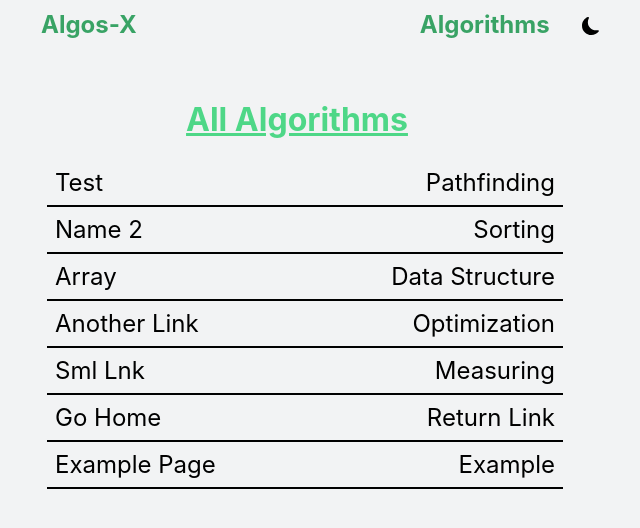
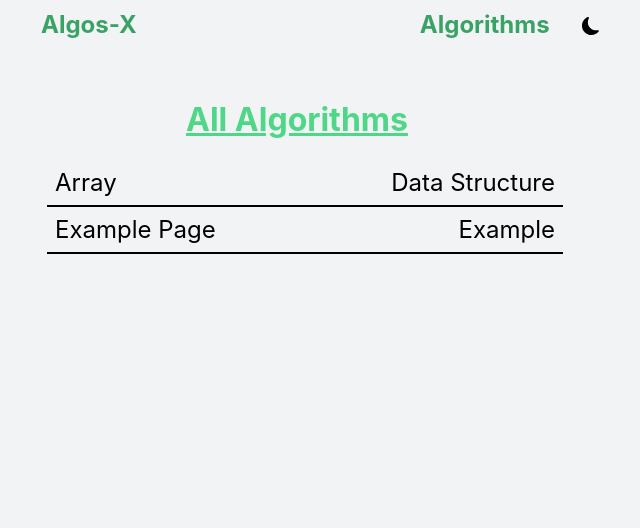
Before and after one commit to JoshBergman/Algorithms-Explained, a React (Create React App) app: page /algorithms in a window 1280 px wide. Shown: the top 528 px of the page, without its empty margins (343-983 px from the left). Built offline with nearby package versions, Linux system fonts and the light colour scheme.

Commit message:
Added dynamic auto-lazy loading

```diff
--- a/src/App.tsx
+++ b/src/App.tsx
@@ -3,18 +3,26 @@ import { Routes, Route, Navigate } from 'react-router-dom';
 
 import './App.css';
 import { StyleContext } from './Store/ThemeContext';
+import { LinksContext } from './Store/LinksContext';
 
-import Landing from './Pages/Landing/Landing'; //TODO Switch to lazy loading once dynamic imports are added
+import Landing from './Pages/Landing/Landing';
 import Algorithms from './Pages/Landing/Algorithms';
 import Header from './Components/UI/PageComponents/Header/Header';
 
-import Array from './Pages/Algorithms/Data-Structures/Array/Array'; //todo automatically import routes as from linkscontext
-import ExamplePage from './Pages/Algorithms/Data-Structures/ExamplePage/ExamplePage';
 
 // TODO Replace loading placeholder with actual loading spinner
 
 function App() {
   const styleCTX = useContext(StyleContext);
+  const linksCTX = useContext(LinksContext);
+  const allLinks = linksCTX.allLinks.links;
+
+  //generates a lazy-loaded renderable for each stored page in links context | access by using the page title in the elements object ex: elements["title"]
+  const elements: any = {};
+  allLinks.forEach((link) => {
+    elements[link[0]] = React.lazy(() => import('./Pages/Algorithms/' + link[3]));
+  });
+
   return (
     <div style={styleCTX.theme.pageColor} className="page" >
     <Header />
@@ -24,17 +32,22 @@ function App() {
          path="/"
          element={<Landing />}
         />
+        { //Makes a route for each page stored in linksContext
+          allLinks.map((link) => {
+            const thisPath = link[1];
+            const ThisElement: JSX.Element | any = elements[link[0]];
+            return (
+              <Route
+               path={thisPath}
+               element={<ThisElement />}
+               key={link[0]}
+              />
+            );
+          })
+        }
         <Route
          path="/algorithms"
          element={<Algorithms />}
-        />
-        <Route
-         path="/array"
-         element={<Array />}
-        />
-        <Route
-         path="/example"
-         element={<ExamplePage />}
         />
         <Route
          path="*"
--- a/src/Pages/Algorithms/Data-Structures/Array/ArrayDisplay.tsx
+++ b/src/Pages/Algorithms/Data-Structures/Array/ArrayDisplay.tsx
@@ -1,6 +1,5 @@
 import React, { useContext } from 'react';
 
-import CodeSnippet from '../../../../Components/UI/PageResources/CodeSnippet/CodeSnippet';
 import { StyleContext } from '../../../../Store/ThemeContext';
 import styles from './ArrayDisplay.module.css';
 
--- a/src/Store/LinksContext.tsx
+++ b/src/Store/LinksContext.tsx
@@ -16,33 +16,24 @@ interface IProviderProps {
 }
 
 interface Links {
-    links: [string, string, string][];
-    //? [name, link, desc]
+    links: [string, string, string, string][];
+    //? [name, link, desc, relative path]
+    //? relative path is the path after /pages/alorithms | ex: "Data-Structures/Array/Array.tsx"
 }
 
 export const LinksProvider = ({children}:IProviderProps) => {
 
     const currLinks: Links = {
         links: [
-            ["Test", "/test", "Pathfinding"],
-            ["Name 2", "/test", "Sorting"],
-            ["Array", "/array", "Data Structure"],
-            ["Another Link", "/test", "Optimization"],
-            ["Sml Lnk", "/test", "Measuring"],
-            ["Go Home", "/", "Return Link"],
-            ["Example Page", "/example", "Example"]
+            ["Array", "/array", "Data Structure", "Data-Structures/Array/Array.tsx"],
+            ["Example Page", "/example", "Example", "Data-Structures/ExamplePage/ExamplePage.tsx"]
     ]
     };
 
     const featuredLinks: Links = {
         links: [
-            currLinks.links[2], //Array (dev)
-            currLinks.links[4], //Test (dev)
-            ["Array", "/array", "Data Structure"],
-            ["Another Link", "/test", "Optimization"],
-            ["Sml Lnk", "/test", "Measuring"],
-            ["See More...", "/algorithms", ""],
-            currLinks.links[6],
+            currLinks.links[1],
+            currLinks.links[0],
         ]
     }
 
```
